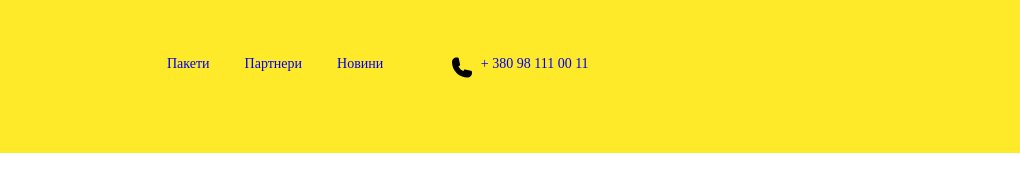
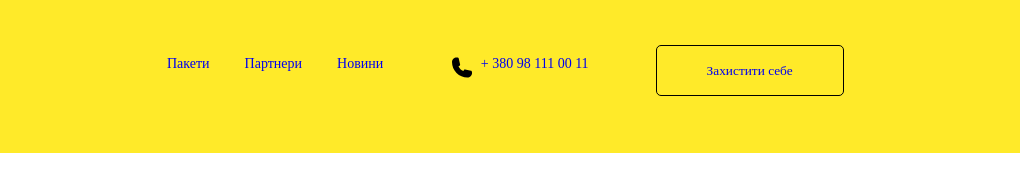
Before and after one commit to vik-tsyplakov/dog_guard, a website: page src/index.html in a window 1280 px wide. Shown: the full height of the page, 260-1280 px from the left. Drawn offline with nearby package versions, Linux system fonts and the light colour scheme; files that its build step writes are made by us from their sources.

Commit message:
header_button_added

```diff
--- a/src/_header.html
+++ b/src/_header.html
@@ -16,6 +16,7 @@
         <img src="img/header/phone-icon.svg" alt="phone icon" />
         <a class="phone__link" href="tel:+380981110011">+ 380 98 111 00 11</a>
       </div>
+      <button class="header__button"><a href="#">Захистити себе</a></button>
     </div>
   </div>
 </header>
--- a/src/scss/style.scss
+++ b/src/scss/style.scss
@@ -70,3 +70,16 @@
 .phone__link {
   margin-left: 4px;
 }
+.header__button {
+  padding: 10px 15px;
+  gap: 10px;
+  width: 188px;
+  height: 51px;
+  background: #ffea29;
+  border: 1px solid #000000;
+  border-radius: 5px;
+  flex: none;
+  flex-grow: 0;
+  margin-top: 45px;
+  margin-left: 67px;
+}
```
Also changed, not shown: dog_guard/index.html (+1 -0 lines), dog_guard/css/style.css, dog_guard/css/style.min.css.
